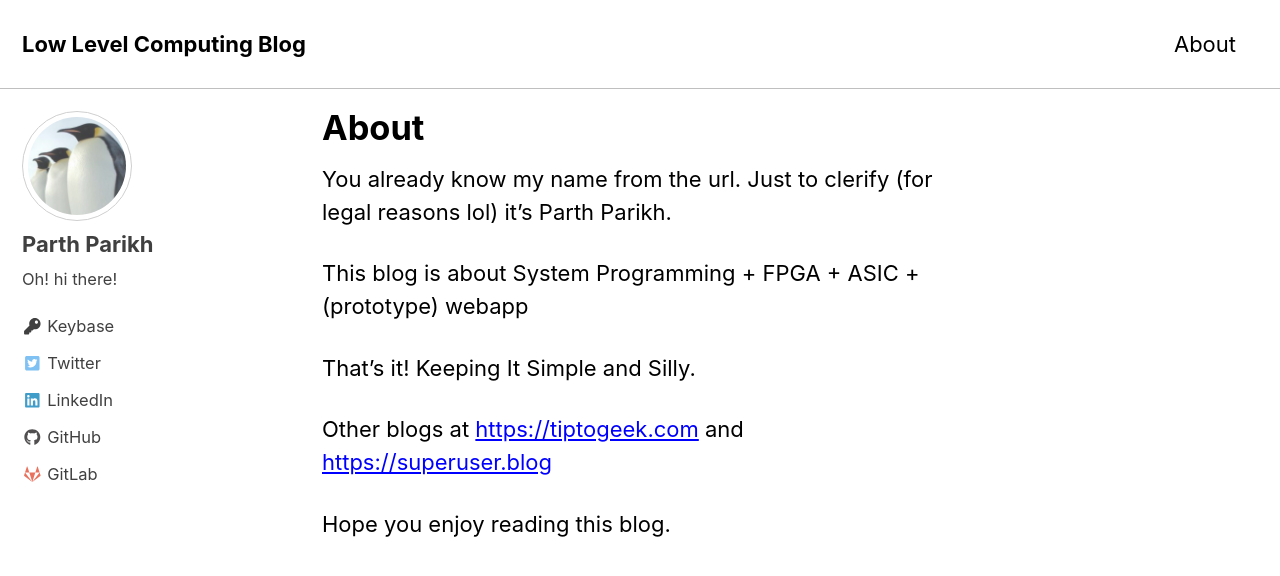
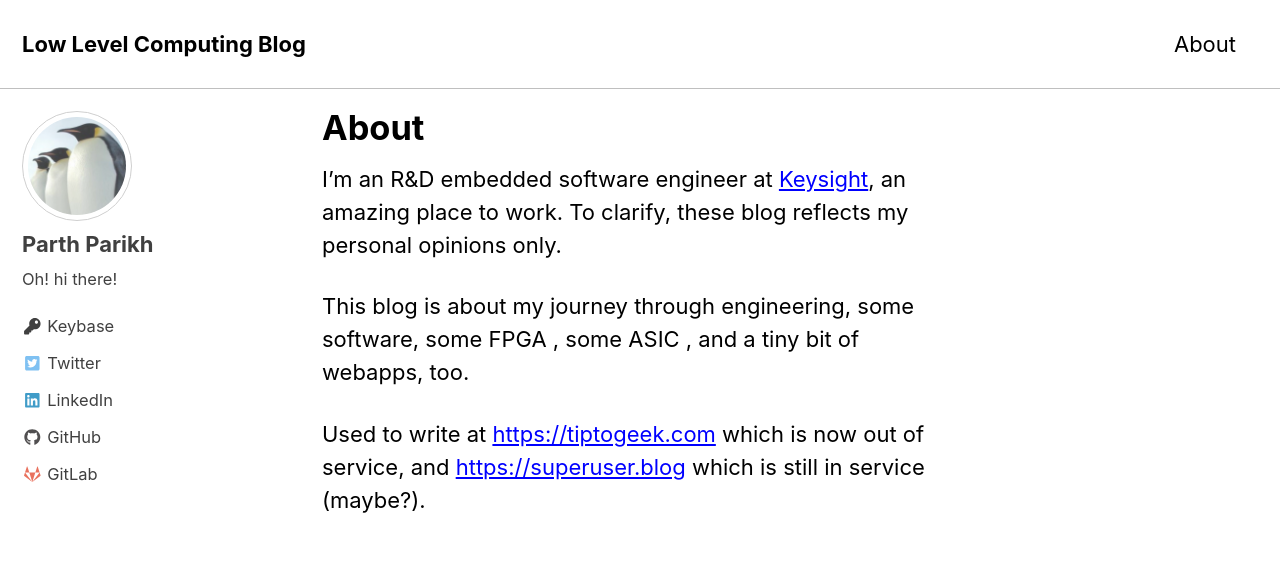
Before and after one commit to parthpower/parthpower.github.io, a Jekyll site: the page built from about.md, in a window 1280 px wide and 900 px high. Shown: the top 576 px of the window. Built offline with Jekyll 4.4.1, drawn with Linux system fonts in a browser that asks for light colours; cached includes are drawn as plain includes; nearby versions of some CDN libraries.

Commit message:
Update about.md

```diff
--- a/about.md
+++ b/about.md
@@ -6,12 +6,8 @@ author_profile: true
 layout: single
 ---
 
-You already know my name from the url. Just to clerify (for legal reasons lol) it's Parth Parikh.
+I'm an R&D embedded software engineer at [Keysight](https://keysight.com), an amazing place to work. To clarify, these blog reflects my personal opinions only.
 
-This blog is about System Programming + FPGA + ASIC + (prototype) webapp
+This blog is about my journey through engineering, some software, some FPGA , some ASIC , and a tiny bit of webapps, too.
 
-That's it! Keeping It Simple and Silly.
-
-Other blogs at [https://tiptogeek.com](https://tiptogeek.com) and [https://superuser.blog](https://superuser.blog)
-
-Hope you enjoy reading this blog.
+Used to write at [https://tiptogeek.com](https://tiptogeek.com) which is now out of service, and [https://superuser.blog](https://superuser.blog) which is still in service (maybe?).
```
